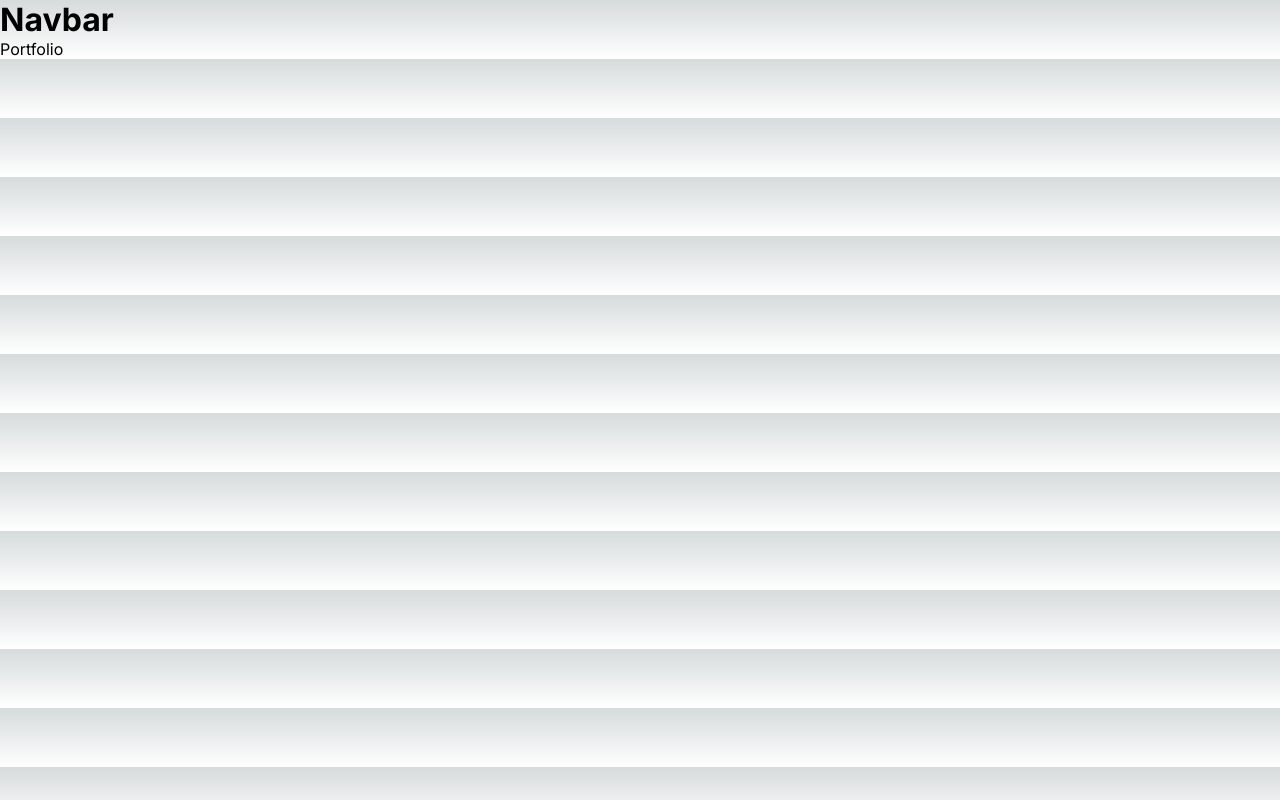
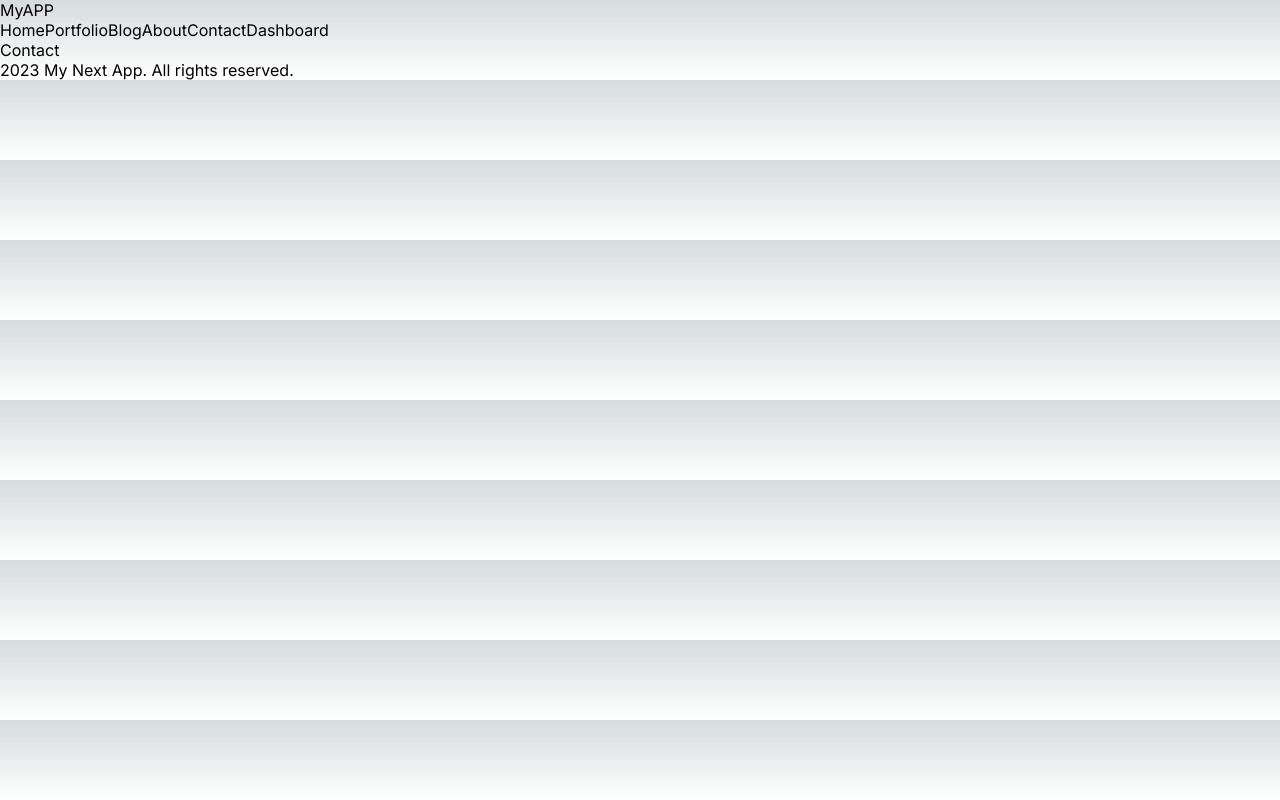
Before and after one commit to AinaSha/31github, a Next.js app: page /contact in a window 1280 px wide. Built offline with nearby package versions, Linux system fonts and the light colour scheme.

Commit message:
feat: creat header and footer

```diff
--- a/src/app/contact/loading.jsx
+++ b/src/app/contact/loading.jsx
@@ -2,7 +2,9 @@ import React from 'react'
 
 const Loading = () => {
   return (
-    <div>Loading</div>
+    <div>Loading
+
+    </div>
   )
 }
 
--- a/src/app/contact/page.jsx
+++ b/src/app/contact/page.jsx
@@ -1,9 +1,9 @@
 import React from 'react'
 
-const Portfolio = () => {
+const Contact = () => {
   return (
-    <div>Portfolio</div>
+    <div>Contact</div>
   )
 }
 
-export default Portfolio
+export default Contact
--- a/src/app/layout.jsx
+++ b/src/app/layout.jsx
@@ -1,5 +1,7 @@
 import { Inter } from 'next/font/google'
 import './globals.css'
+import NavbBar from '@/components/navbar/NavbBar'
+import Footer from '@/components/footer/Footer'
 
 const inter = Inter({ subsets: ['latin'] })
 
@@ -11,7 +13,11 @@ export const metadata = {
 export default function RootLayout({ children }) {
   return (
     <html lang="en">
-      <body className={inter.className}><h1>Navbar</h1>{children}</body>
+      <body className={inter.className}>
+        <NavbBar/>
+        {children}
+        <Footer/>
+      </body>
     </html>
   )
 }
--- /dev/null
+++ b/src/components/footer/Footer.jsx
@@ -0,0 +1,12 @@
+import React from 'react'
+
+const Footer = () => {
+  return (
+    <footer>
+      <div>2023 My Next App. All rights reserved.</div>
+      <div></div>
+    </footer>
+  )
+}
+
+export default Footer
--- /dev/null
+++ b/src/components/navbar/NavbBar.jsx
@@ -0,0 +1,49 @@
+import Link from "next/link"
+
+const links = [
+  {
+    id: 1,
+    title: "Home",
+    url: "/",
+  },
+  {
+    id: 2,
+    title: "Portfolio",
+    url: "/portfolio",
+  },
+  {
+    id: 3,
+    title: "Blog",
+    url: "/blog",
+  },
+  {
+    id: 4,
+    title: "About",
+    url: "/about",
+  },
+  {
+    id: 5,
+    title: "Contact",
+    url: "/contact",
+  },
+  {
+    id: 6,
+    title: "Dashboard",
+    url: "/dashboard",
+  },
+];
+
+const NavbBar = () => {
+  return (
+    <nav>
+      <Link href='/'>MyAPP</Link>
+      <div>
+        {links.map((link) =>(
+          <Link key={link.id} href={link.url}>{link.title}</Link>
+        ))}
+      </div>
+    </nav>
+  )
+}
+
+export default NavbBar
```
Also changed, not shown: src/app/blog/page.jsx (+9 -0 lines), src/app/contact/error.jsx (deleted, +0 -9 lines), src/app/portfolio/page.jsx (+9 -0 lines).
